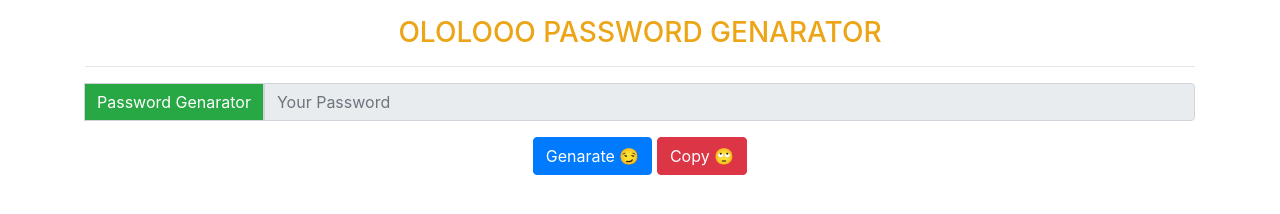
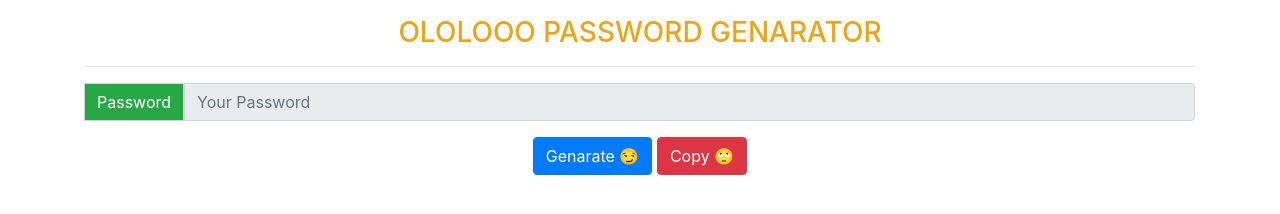
Before and after one commit to soumya-99/password-genarator, a plain HTML site: page index.html in a window 1280 px wide. Drawn offline with nearby package versions, Linux system fonts and the light colour scheme.

Commit message:
Change span tag

```diff
--- a/index.html
+++ b/index.html
@@ -26,9 +26,10 @@
     <div class="container mt-3">
         <div class="input-group mb-3">
             <div class="input-group-append">
-                <span class="input-group-text bg-success text-white" id="basic-addon2">Password Genarator</span>
+                <span class="input-group-text bg-success text-white" id="basic-addon2">Password</span>
             </div>
-            <input type="text" class="form-control text-danger" placeholder="Your Password" aria-describedby="basic-addon2" id="passwordText" readonly>
+            <input type="text" class="form-control text-danger" placeholder="Your Password"
+                aria-describedby="basic-addon2" id="passwordText" readonly>
         </div>
         <div class="container mt-2 text-center">
             <button class="btn btn-primary">Genarate 😏</button>
```
